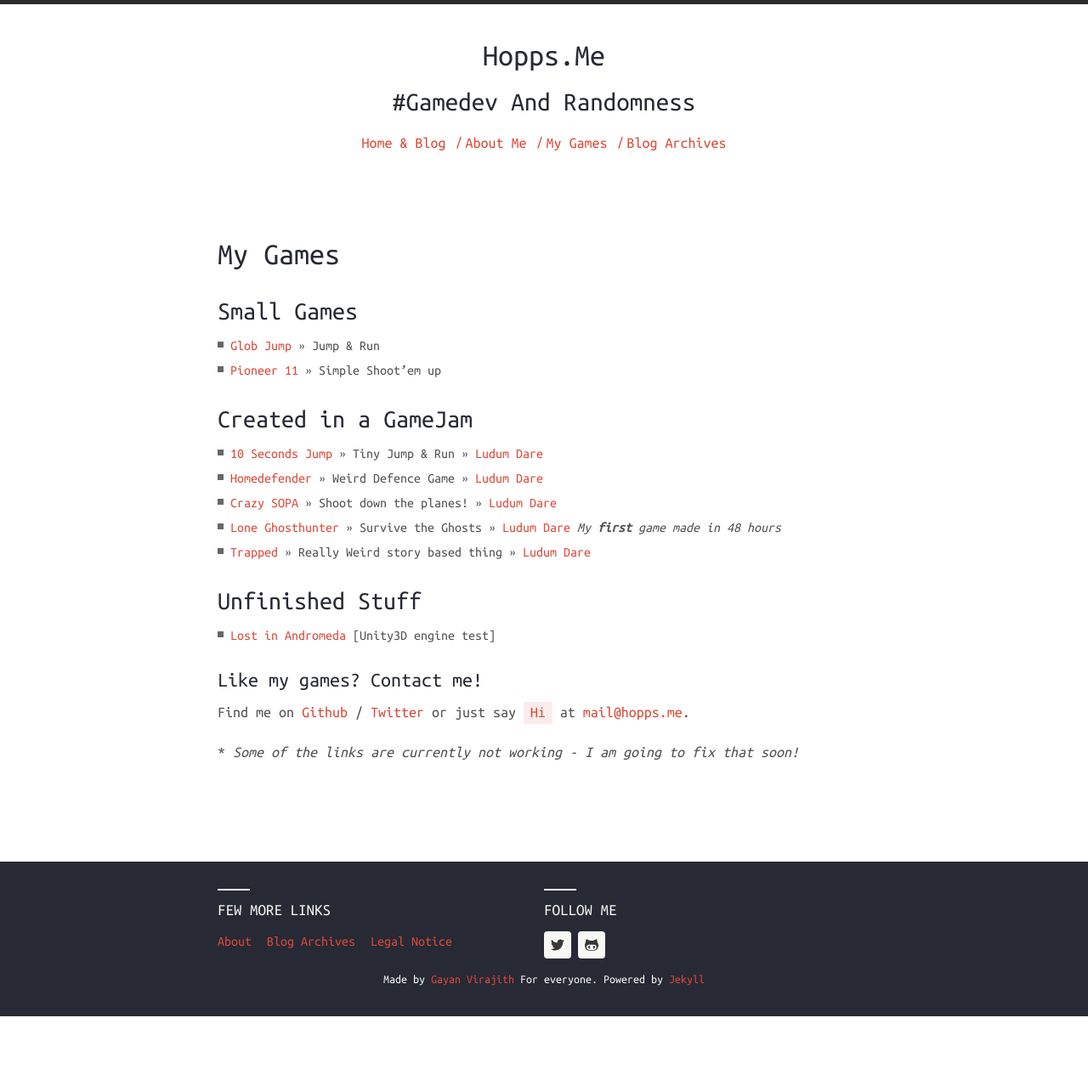
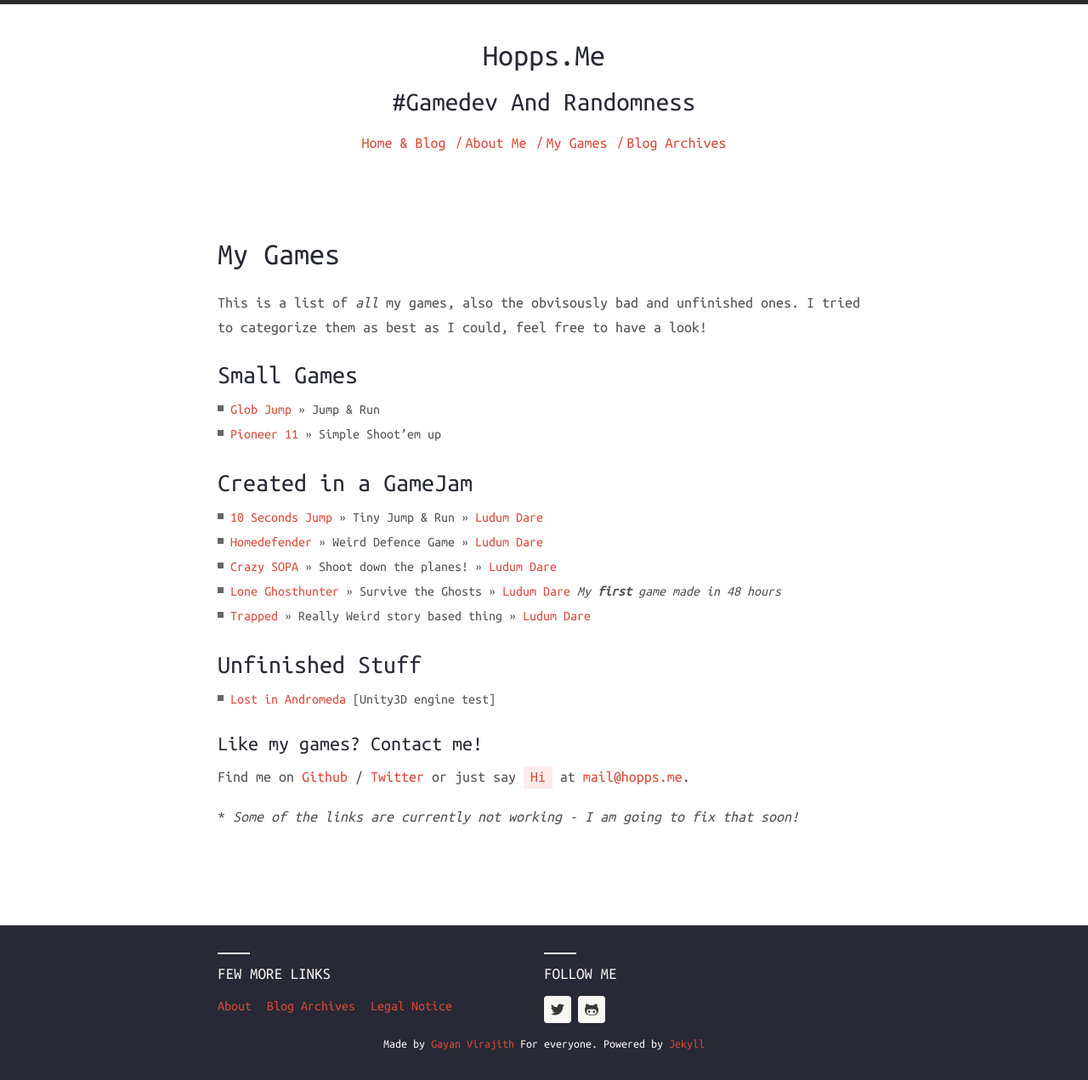
Before and after one commit to DevHopps/website, a Jekyll site: the page built from games.md, in a window 1280 px wide. Shown: the whole page at 85% size. Built offline with Jekyll 4.4.1, drawn with Linux system fonts in a browser that asks for light colours; nearby versions of some CDN libraries; before the commit the page ends 1196 px from its top, so only the background shows below that.

Commit message:
Added some explanation text for 'games'

```diff
--- a/games.md
+++ b/games.md
@@ -3,6 +3,9 @@ layout: page
 title: My Games
 permalink: /games/
 ---
+
+This is a list of *all* my games, also the obvisously bad and unfinished ones. I tried to categorize them as best as I could, feel free to have a look!
+
 
 ### Small Games
 
```
